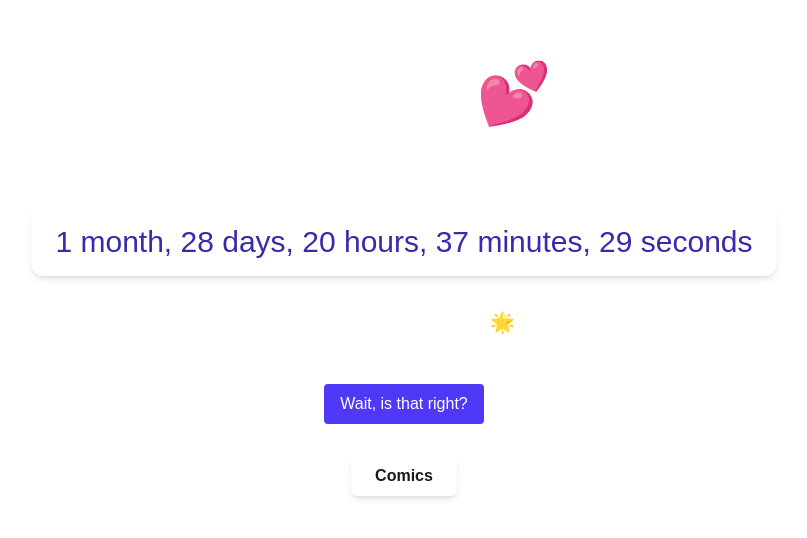
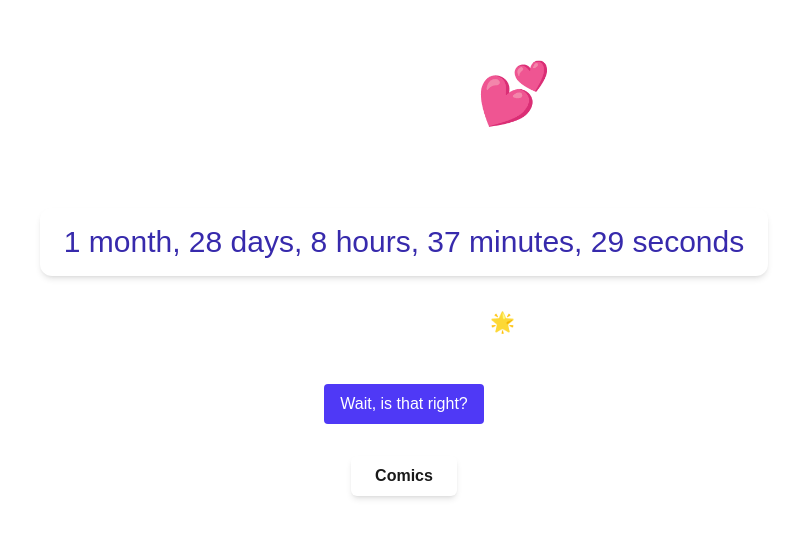
Before and after one commit to Jen000/dreambean, a Next.js app: page / in a window 1280 px wide. Shown: the part 120-658 px from the top of the page, without its empty margins (236-1043 px from the left). Built offline with nearby package versions, Linux system fonts and the light colour scheme.

Commit message:
updating time again

```diff
--- a/src/app/page.tsx
+++ b/src/app/page.tsx
@@ -6,7 +6,7 @@ import StarsBackground from '~/components/starsBackground';
 
 
 export default function Home() {
-  const startDate = new Date('2025-06-06T11:11:00-04:00');
+  const startDate = new Date('2025-06-06T23:11:00-04:00');
   const [timePassed, setTimePassed] = useState(getTimeSince(startDate));
 
   useEffect(() => {
```
